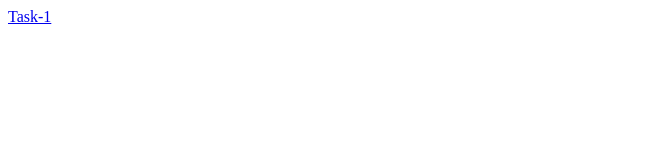
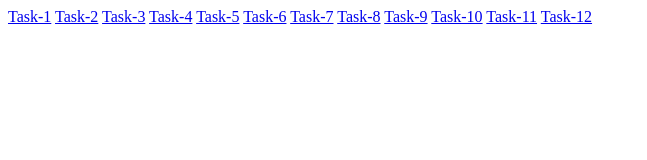
Before and after one commit to AlfaThreeMaster/AlfaThreeMaster.github.io, a plain HTML site: page index.html in a window 1280 px wide. Shown: the whole page, without its empty margins (0-647 px from the left). Drawn offline with Linux system fonts and the light colour scheme.

Commit message:
change index.html

```diff
--- a/index.html
+++ b/index.html
@@ -5,6 +5,17 @@
     <title>Hello World</title>
 </head>
 <body>
-<a href="IFE-2016-Spring/decade-1/Task-1/index.html">Task-1</a>
+<a href="IFE-2016-Spring/Decade-1/Task-1/index.html">Task-1</a>
+<a href="IFE-2016-Spring/Decade-1/Task-2/index.html">Task-2</a>
+<a href="IFE-2016-Spring/Decade-1/Task-3/index.html">Task-3</a>
+<a href="IFE-2016-Spring/Decade-1/Task-4/index.html">Task-4</a>
+<a href="IFE-2016-Spring/Decade-1/Task-5/index.html">Task-5</a>
+<a href="IFE-2016-Spring/Decade-1/Task-6/index.html">Task-6</a>
+<a href="IFE-2016-Spring/Decade-1/Task-7/index.html">Task-7</a>
+<a href="IFE-2016-Spring/Decade-1/Task-8/index.html">Task-8</a>
+<a href="IFE-2016-Spring/Decade-1/Task-9/index.html">Task-9</a>
+<a href="IFE-2016-Spring/Decade-1/Task-10/index.html">Task-10</a>
+<a href="IFE-2016-Spring/Decade-1/Task-11/index.html">Task-11</a>
+<a href="IFE-2016-Spring/Decade-1/Task-12/index.html">Task-12</a>
 </body>
 </html>
```
